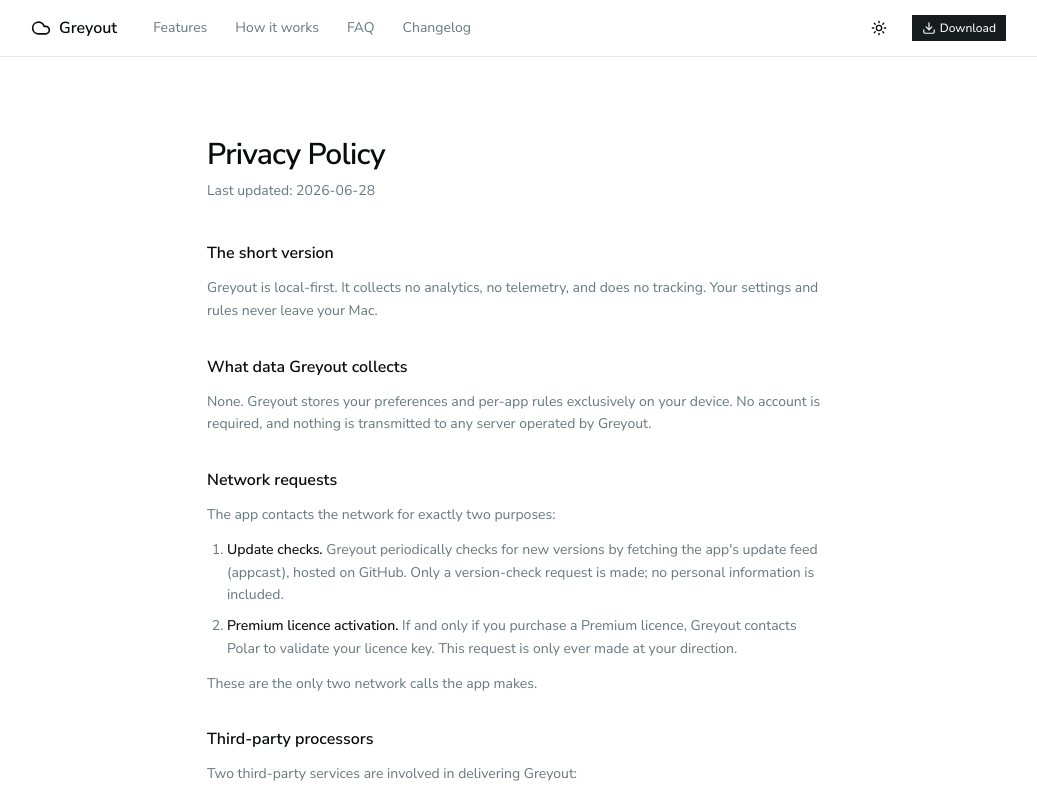
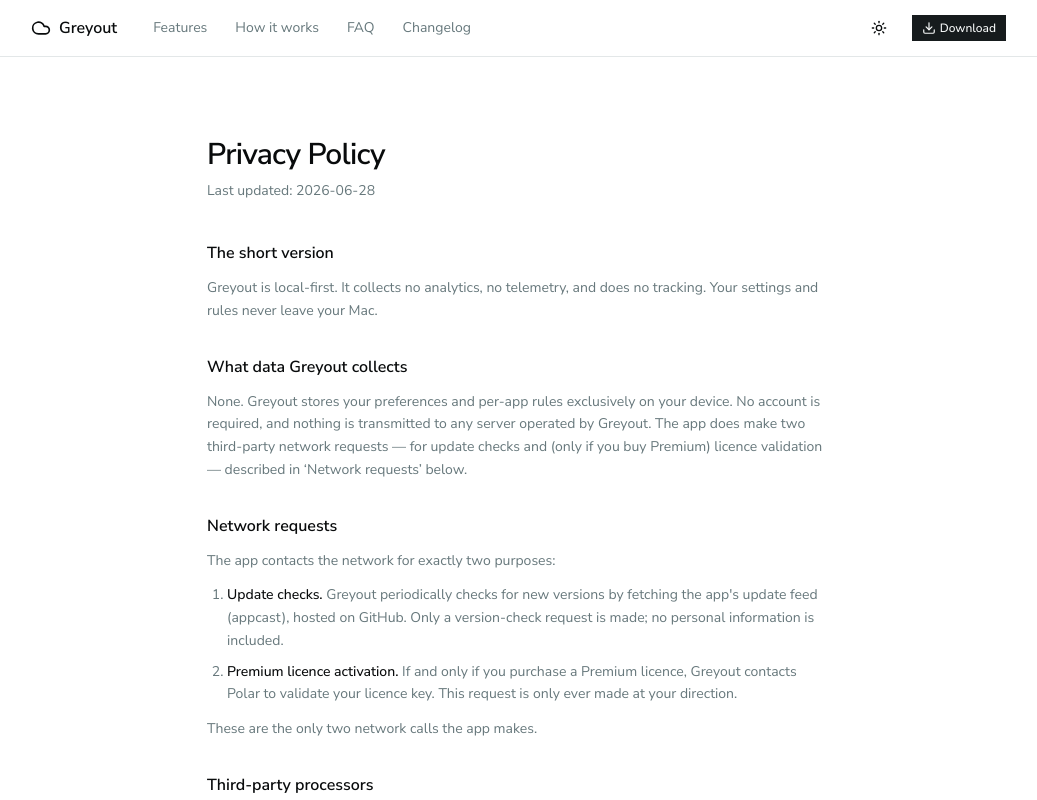
Before and after one commit to caasols/greyout-page, a Next.js app: page /privacy in a window 1280 px wide. Shown: the top 800 px of the page, without its empty margins (121-1158 px from the left). Built offline with nearby package versions, Linux system fonts and the light colour scheme.

Commit message:
fix(site): cross-reference network section in privacy policy

```diff
--- a/app/privacy/page.tsx
+++ b/app/privacy/page.tsx
@@ -25,7 +25,10 @@
           <p className="text-muted-foreground">
             None. Greyout stores your preferences and per-app rules exclusively
             on your device. No account is required, and nothing is transmitted
-            to any server operated by Greyout.
+            to any server operated by Greyout. The app does make two
+            third-party network requests — for update checks and (only if you
+            buy Premium) licence validation — described in &lsquo;Network
+            requests&rsquo; below.
           </p>
         </section>
 
```
